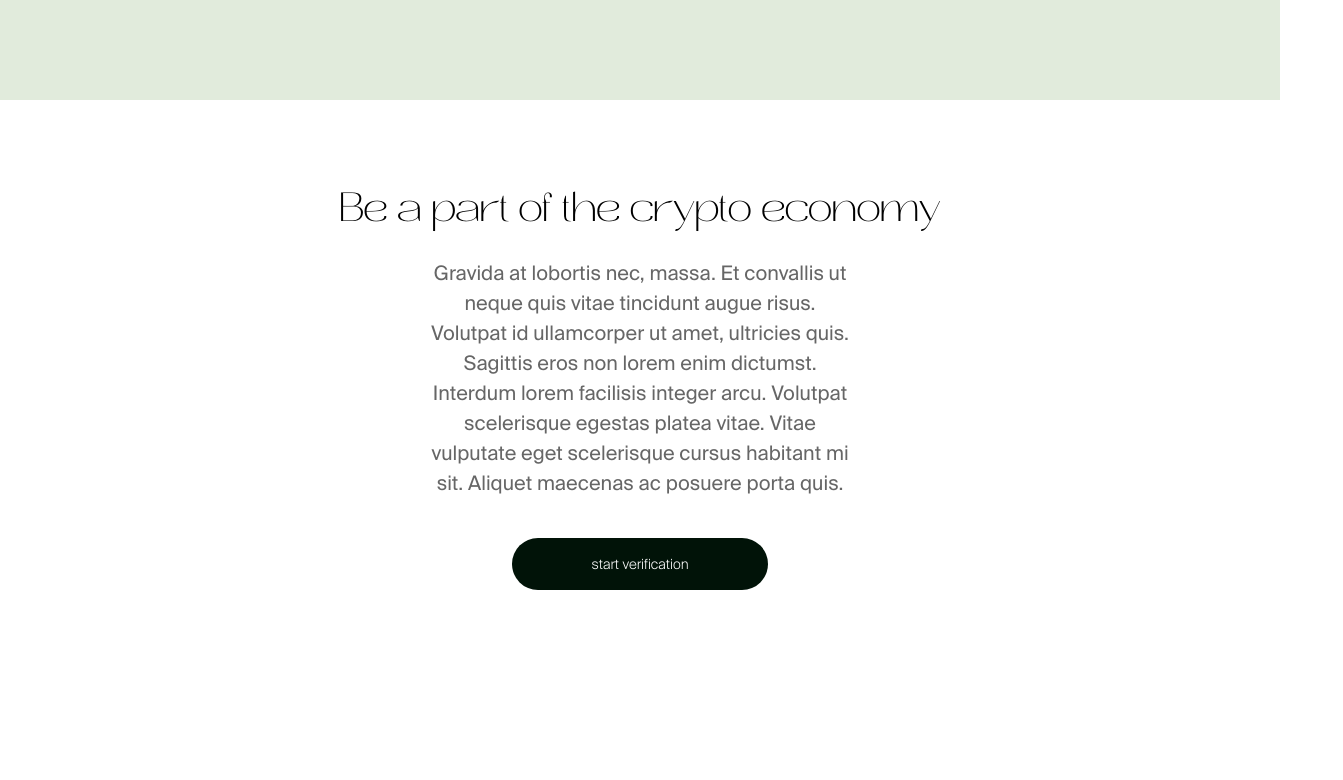
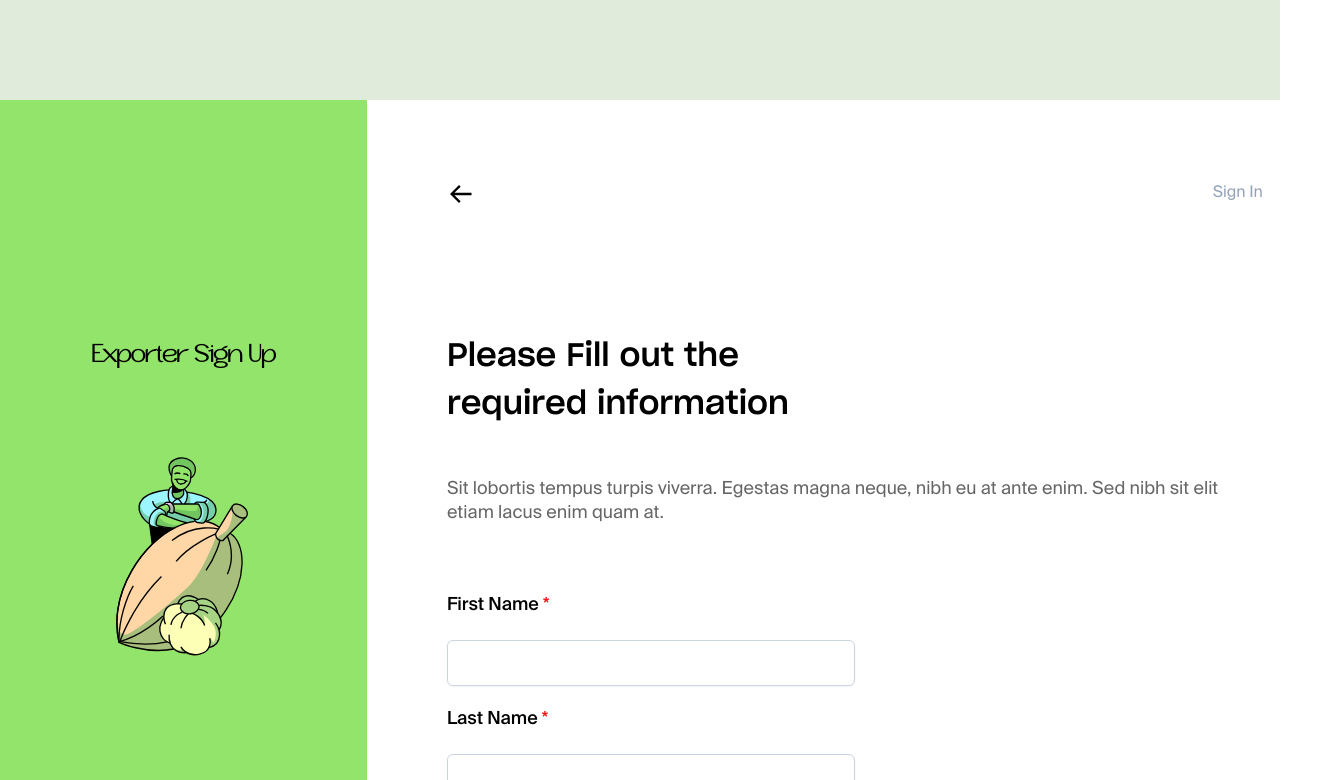
Before and after one commit to Agrify-Protocol/Agrify-Landing, a Next.js app: page /suppliers in a window 1280 px wide. Shown: the part 700-1480 px from the top of the page, 1343 px wide, since content can reach past the window. Built offline with nearby package versions, Linux system fonts and the light colour scheme.

Commit message:
Broken File upload

```diff
--- a/pages/suppliers.jsx
+++ b/pages/suppliers.jsx
@@ -2,6 +2,7 @@ import Image from "next/image";
 import Link from "next/link";
 import Footer from "../components/footer";
 import Navbar from "../components/navbar";
+import SupplierForm from "./seller-signup";
 
 const LandingPage = () => {
   const isBlack = true;
@@ -34,25 +35,8 @@ const LandingPage = () => {
           />
         </div>
       </div>
-
-      <div className='w-full  flex flex-col items-center py-20 bg-white rounded-[24px]'>
-        <h1 className=' text-[27px] leading-[30px] text-center p-4 lg:text-[40px] font-[Roses]'>
-          Be a part of the crypto economy
-        </h1>
-        <p className='text-md md:text-[20px] py-4 text-center text-[#666] w-10/12 md:w-8/12 xl:w-1/3'>
-          Gravida at lobortis nec, massa. Et convallis ut neque quis vitae
-          tincidunt augue risus. Volutpat id ullamcorper ut amet, ultricies
-          quis. Sagittis eros non lorem enim dictumst. Interdum lorem facilisis
-          integer arcu. Volutpat scelerisque egestas platea vitae. Vitae
-          vulputate eget scelerisque cursus habitant mi sit. Aliquet maecenas ac
-          posuere porta quis.
-        </p>
-        <Link href='/seller-signup'>
-          <button className=' p-3 lg:p-4 w-10/12 md:w-1/2 lg:w-1/5 m-6 font-light text-sm text-white hover:text-white bg-[#011308] hover:bg-[#0CC14C] rounded-[50px]'>
-            start verification
-          </button>
-        </Link>
-      </div>
+      <SupplierForm />
+      <div className='mb-10'></div>
       <Footer />
     </div>
   );
```
